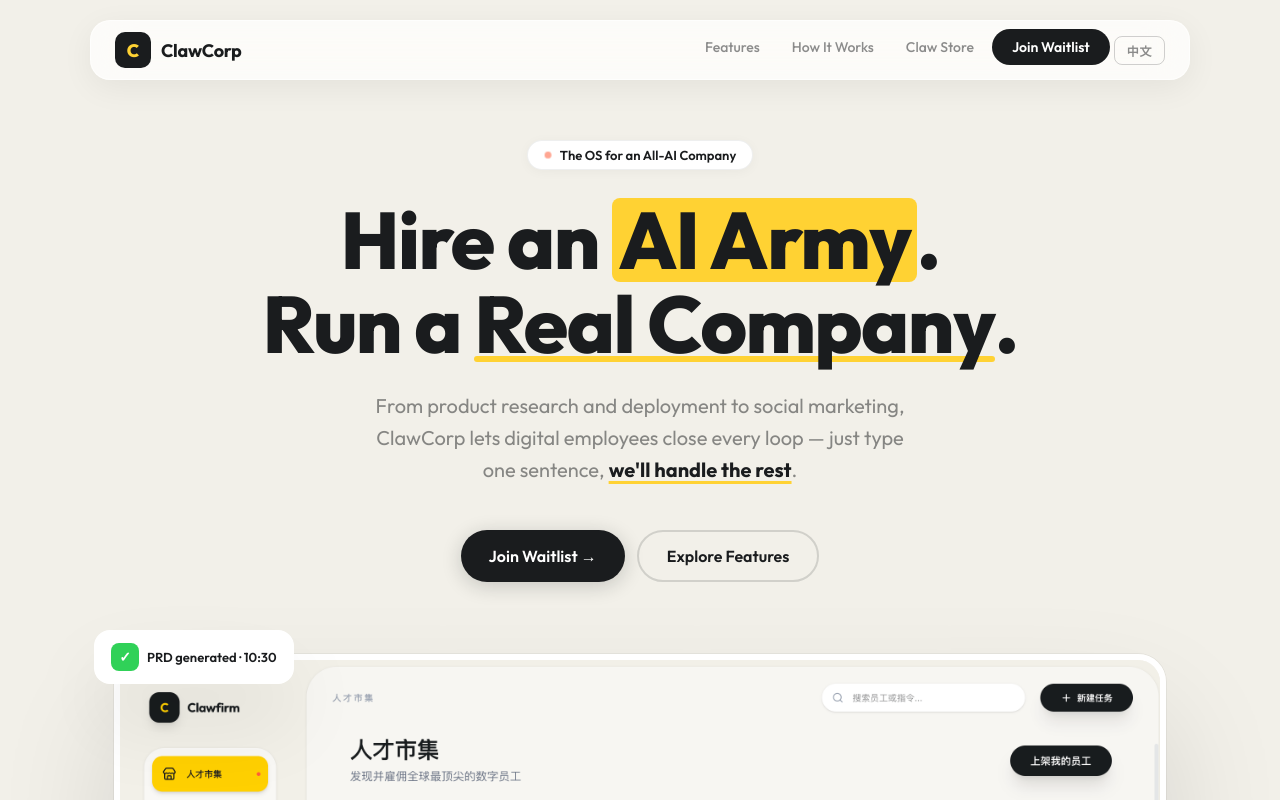
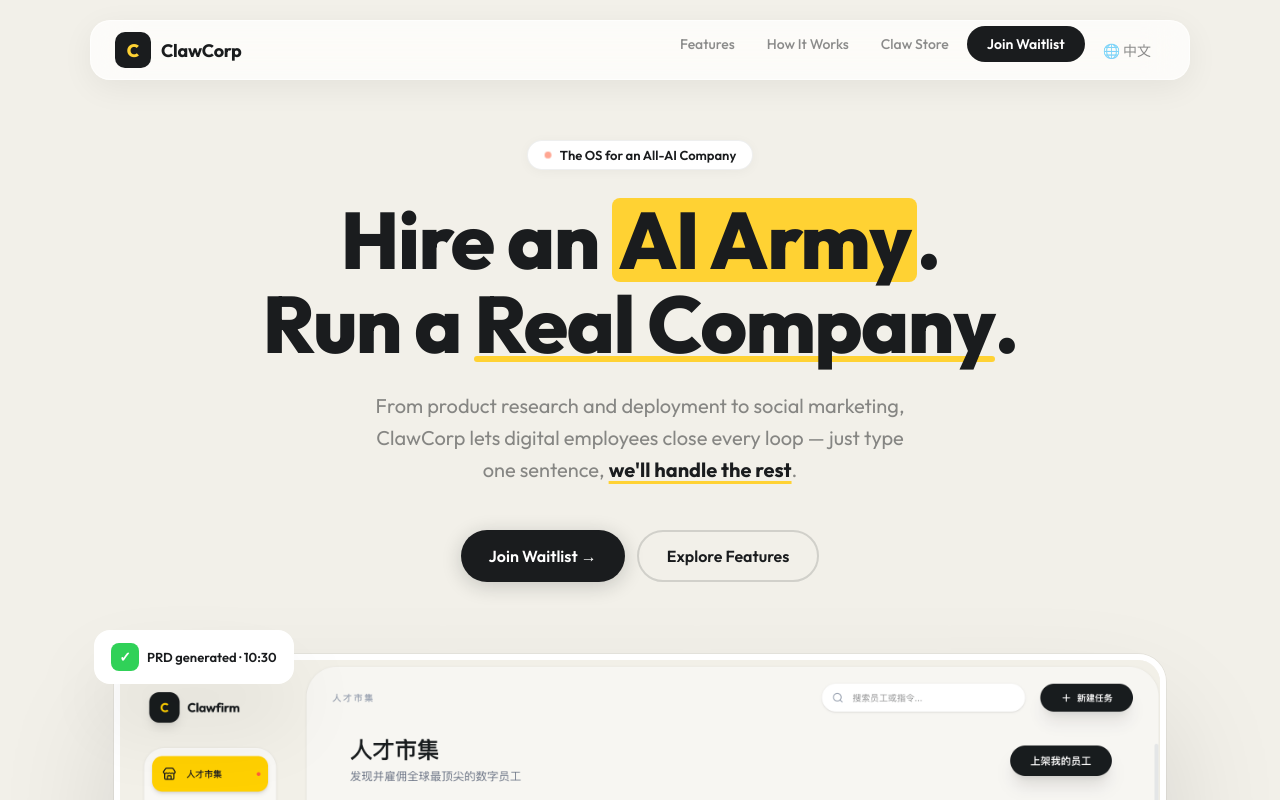
Before and after one commit to adongwanai/landing_page, a website: page index.html in a window 1280 px wide. Shown: the top 800 px of the page. Drawn offline with Linux system fonts and the light colour scheme.

Commit message:
fix: lang toggle styled as plain nav link

```diff
--- a/index.html
+++ b/index.html
@@ -114,18 +114,17 @@
 
     .lang-btn {
       background: transparent;
-      border: 1.5px solid rgba(26,28,30,0.2);
-      border-radius: 8px;
-      padding: 5px 12px;
-      font-size: 12px;
-      font-weight: 700;
+      border: none;
+      padding: 7px 14px;
+      font-size: 14px;
+      font-weight: 500;
       font-family: inherit;
       color: var(--text2);
       cursor: pointer;
-      letter-spacing: 0.05em;
-      transition: border-color 0.2s, color 0.2s, background 0.2s;
-    }
-    .lang-btn:hover { border-color: var(--dark); color: var(--dark); background: rgba(26,28,30,0.04); }
+      border-radius: 10px;
+      transition: color 0.2s, background 0.2s;
+    }
+    .lang-btn:hover { color: var(--dark); background: rgba(0,0,0,0.04); }
 
     /* ── HERO ───────────────────────────────── */
     #hero {
@@ -1070,7 +1069,7 @@
     <li><a href="#howitworks" data-i18n="nav_how">运转方式</a></li>
     <li><a href="#store">Claw Store</a></li>
     <li><a href="#waitlist" class="nav-cta" data-i18n="nav_cta">加入候补名单</a></li>
-    <li><button class="lang-btn" onclick="toggleLang()" data-i18n="lang_toggle">EN</button></li>
+    <li><button class="lang-btn" onclick="toggleLang()" data-i18n="lang_toggle">🌐 EN</button></li>
   </ul>
 </nav>
 
@@ -1404,7 +1403,7 @@
   // ── i18n ───────────────────────────────────────────────
   const T = {
     zh: {
-      nav_features:'产品功能', nav_how:'运转方式', nav_cta:'加入候补名单', lang_toggle:'EN',
+      nav_features:'产品功能', nav_how:'运转方式', nav_cta:'加入候补名单', lang_toggle:'🌐 EN',
       hero_badge:'全AI员工的公司操作系统',
       hero_title:'雇一支 <span class="accent-yellow">AI 军队</span><br>运转一家<span class="accent-underline">完整公司</span>',
       hero_sub:'从产品调研、开发部署到社媒营销，ClawCorp 让数字员工完成一切闭环——你只需输入一句话，<span class="hero-sub-highlight">剩下的交给我们</span>。',
@@ -1455,7 +1454,7 @@
       footer_copy:'© 2026 ClawCorp. 全AI员工的公司操作系统。',
     },
     en: {
-      nav_features:'Features', nav_how:'How It Works', nav_cta:'Join Waitlist', lang_toggle:'中文',
+      nav_features:'Features', nav_how:'How It Works', nav_cta:'Join Waitlist', lang_toggle:'🌐 中文',
       hero_badge:'The OS for an All-AI Company',
       hero_title:'Hire an <span class="accent-yellow">AI Army</span>.<br>Run a <span class="accent-underline">Real Company</span>.',
       hero_sub:'From product research and deployment to social marketing, ClawCorp lets digital employees close every loop — just type one sentence, <span class="hero-sub-highlight">we\'ll handle the rest</span>.',
```
